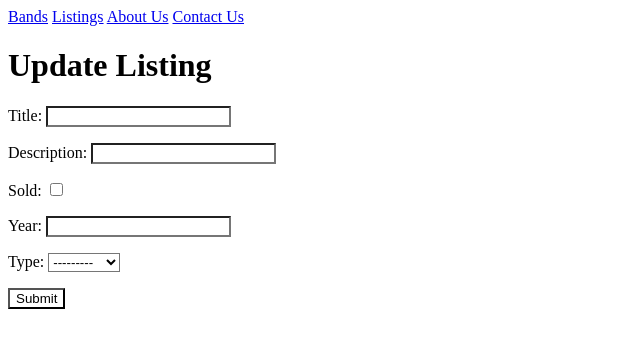
After one commit to OpenClassrooms-Student-Center/6967196-Django-EN, a Django app: template merchex/listings/templates/listings/listing_update.html in a window 1280 px wide. The commit adds this page. Shown: the top 348 px of the page, without its empty margins (0-640 px from the left). Run offline with Django 3.2, Linux system fonts and the light colour scheme; the template is opened without the code that fills it: values that come from a table or form of the project are taken from there, others are empty.

Commit message:
End of P4C4 exercise

```diff
--- a/merchex/listings/templates/listings/listing_detail.html
+++ b/merchex/listings/templates/listings/listing_detail.html
@@ -12,6 +12,8 @@
 
   <p>{{ listing.description }}</p>
 
+  <a href="{% url 'listing-update' band.id %}">Edit this Listing</a>
+
   <a href="{% url 'listing-list' %}">Back to all Listings</a>
 
 {% endblock %}
--- a/merchex/listings/templates/listings/listing_list.html
+++ b/merchex/listings/templates/listings/listing_list.html
@@ -8,7 +8,10 @@
 
   <ul>
     {% for listing in listings %}
-      <li><a href="{% url 'listing-detail' listing.id %}">{{ listing.title }}</a></li>
+      <li>
+        <a href="{% url 'listing-detail' listing.id %}">{{ listing.title }}</a>
+        - <a href="{% url 'listing-update' listing.id %}">[edit]</a>
+      </li>
     {% endfor %}
   </ul>
 
--- /dev/null
+++ b/merchex/listings/templates/listings/listing_update.html
@@ -0,0 +1,13 @@
+{% extends 'listings/base.html' %}
+
+{% block content %}
+
+  <h1>Update Listing</h1>
+
+  <form action="" method="post" novalidate>
+    {% csrf_token %}
+    {{ form.as_p }}
+    <input type="submit" value="Submit">
+  </form>
+
+{% endblock %}
--- a/merchex/merchex/urls.py
+++ b/merchex/merchex/urls.py
@@ -29,6 +29,7 @@ urlpatterns = [
     path('listings/', views.listing_list, name='listing-list'),
     path('listings/<int:id>/', views.listing_detail, name='listing-detail'),
     path('listings/add/', views.listing_create, name='listing-create'),
+    path('listings/<int:id>/change/', views.listing_update, name='listing-update'),
 
     path('about-us/', views.about, name='about'),
     path('contact-us/', views.contact, name='contact'),
```
Also changed, not shown: merchex/listings/views.py (+16 -0 lines).
